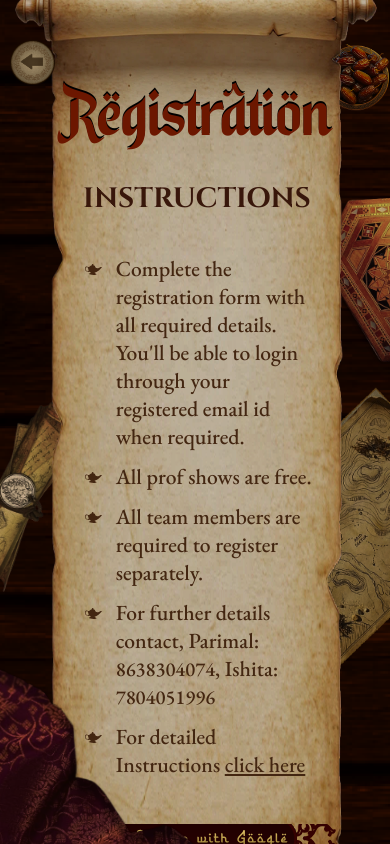
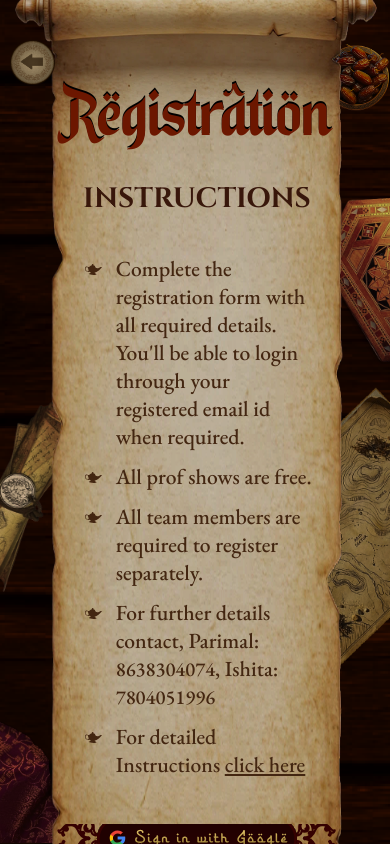
Before and after one commit to dvm-bitspilani/oasis-2026-web, a React (Vite) app: page /register in a window 390 px wide. Built offline with nearby package versions, Linux system fonts and the light colour scheme.

Commit message:
sandandregscrollchange

```diff
--- a/src/pages/registration/components/Instructions/Instructions.module.scss
+++ b/src/pages/registration/components/Instructions/Instructions.module.scss
@@ -87,7 +87,7 @@
     cursor: pointer;
     background: center / cover no-repeat url(/googleReg.svg);
     border: none;
-    z-index: 400;
+    z-index: 999;
     transition: filter 0.3s;
     width: 22vw;
     height: 3.216vw;
@@ -120,7 +120,9 @@
     bottom: 6%;
     scale: 1.4;
     width: 20%;
-    z-index: 100;
+    z-index: 1;
+    clip-path: polygon(0);
+    box-sizing: border-box;
 }
 
 
@@ -286,9 +288,9 @@
   }
 
   .leftbottom {
-    left: 20%;
-    bottom: 7%;
-    scale: 3;
+    left: 10%;
+    bottom: 4%;
+    scale: 2;
   }
 
   .lefttop{
--- a/src/styles/Home.module.scss
+++ b/src/styles/Home.module.scss
@@ -304,7 +304,7 @@
 
 
   .sand {
-    height: 45%;
+    height: 46%;
     width: 100vw;
   }
 
```
